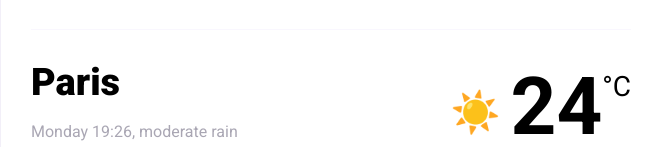
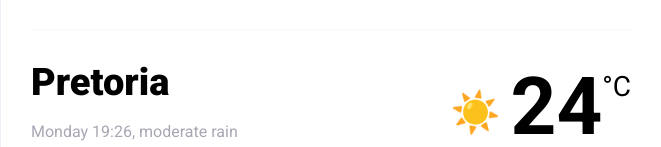
Before and after one commit to BelloCM/training-app, a plain HTML site: page index.html in a window 1280 px wide. Shown: the part 149-296 px from the top of the page, without its empty margins (309-970 px from the left). Drawn offline with nearby package versions, Linux system fonts and the light colour scheme.

Commit message:
changed city name default to Pretoria

```diff
--- a/index.html
+++ b/index.html
@@ -30,7 +30,7 @@
       <main>
         <div class="current-weather">
           <div>
-            <h1 class="current-city" id="current-city">Paris</h1>
+            <h1 class="current-city" id="current-city">Pretoria</h1>
             <p class="current-details">
               <span id="current-date"></span>, moderate rain <br />
               Humidity: <strong>87%</strong>, Wind: <strong>7.2km/h</strong>
```
